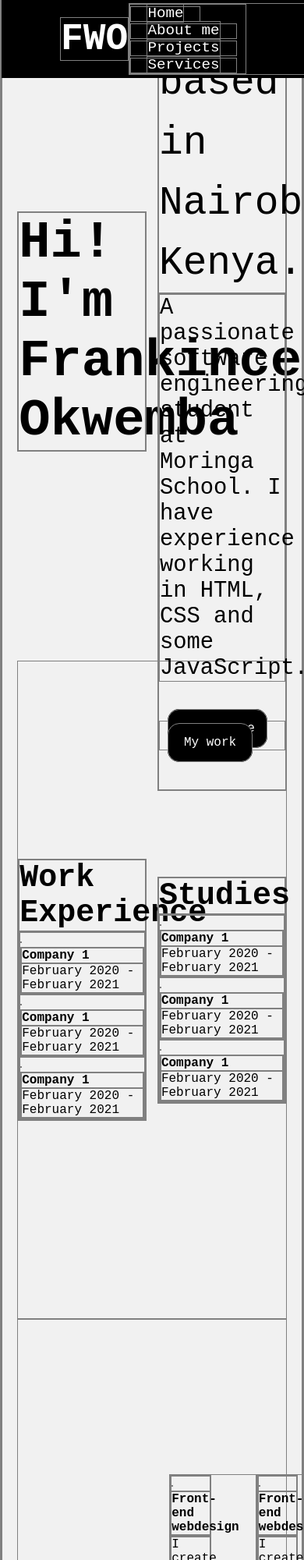
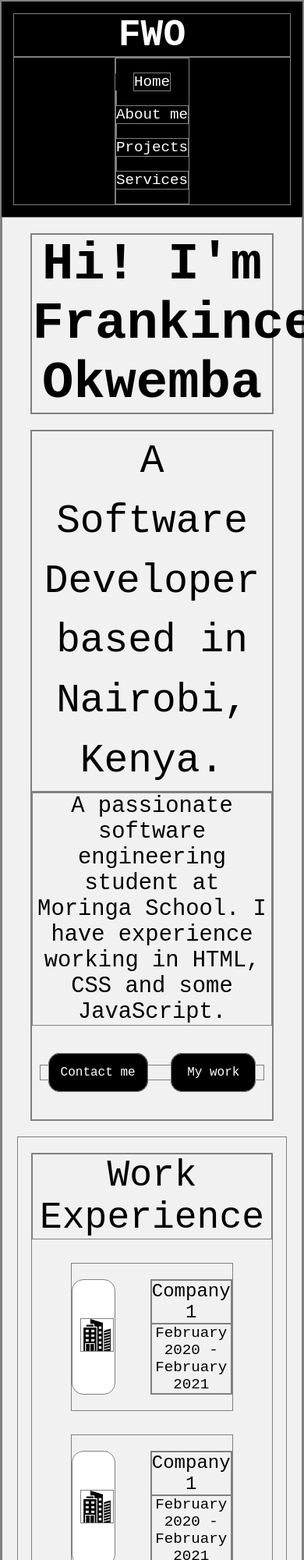
Before and after one commit to Frank-incense/my-personal-website, a plain HTML site: page index.html in a window 390 px wide. Shown: the top 2000 px of the page at 78% size. Drawn offline with Linux system fonts and the light colour scheme.

Commit message:
Mobile responsivenes using media querries

```diff
--- a/index.html
+++ b/index.html
@@ -56,21 +56,30 @@
                 <h3>Work Experience</h3>
                 <div class="companies">
                     <div class="templates">
-                        <img src="" alt="" >
+                        <div class="company-logos">
+                            <img src="./images/company.png" alt="" >
+                        </div>
+
                         <div class="desc">
                             <h4>Company 1</h4>
                             <p>February 2020 - February 2021</p>
                         </div>
                     </div>
                     <div class="templates">
-                        <img src="" alt="" >
+                        <div class="company-logos">
+                            <img src="./images/company.png" alt="" >
+                        </div>
+
                         <div class="desc">
                             <h4>Company 1</h4>
                             <p>February 2020 - February 2021</p>
                         </div>
                     </div>
                     <div class="templates">
-                        <img src="" alt="" >
+                        <div class="company-logos">
+                            <img src="./images/company.png" alt="" >
+                        </div>
+
                         <div class="desc">
                             <h4>Company 1</h4>
                             <p>February 2020 - February 2021</p>
@@ -83,21 +92,27 @@
                 <h3>Studies</h3>
                 <div class="companies">
                     <div class="templates">
-                        <img src="" alt="" >
+                        <div class="company-logos">
+                            <img src="./images/company.png" alt="" >
+                        </div>
                         <div class="desc">
                             <h4>Company 1</h4>
                             <p>February 2020 - February 2021</p>
                         </div>
                     </div>
                     <div class="templates">
-                        <img src="" alt="" >
+                        <div class="company-logos">
+                            <img src="./images/company.png" alt="" >
+                        </div>
                         <div class="desc">
                             <h4>Company 1</h4>
                             <p>February 2020 - February 2021</p>
                         </div>
                     </div>
                     <div class="templates">
-                        <img src="" alt="" >
+                        <div class="company-logos">
+                            <img src="./images/company.png" alt="" >
+                        </div>
                         <div class="desc">
                             <h4>Company 1</h4>
                             <p>February 2020 - February 2021</p>
@@ -112,44 +127,47 @@
             <div class="projects">
                 <div class="left">
                     <div>
-                        <img src="" alt="">
-                    </div>
-                   <h4>Front-end webdesign</h4>
-                </div>
-                <div class="right">
-                    <p>
-                        I create the visual and interactive parts of a website or web
-                        application that users see and interact with directly.
-                    </p>
-                    <div>
-                        <a href="#"><img src="" alt=""></a>
+                        <a href="#"><img src="./images/news-page.png" alt=""></a>
+                        <h4>Front-end webdesign</h4>
                     </div>
                 </div>
-            </div>
-            <div class="projects">
+
                 <div class="left">
                     <div>
-                        <img src="" alt="">
+                        <a href="#"><img src="./images/recipe-page.png" alt=""></a>
+                        <h4>Front-end webdesign</h4>
                     </div>
-                    <h4>Front-end webdesign</h4>
+
                 </div>
-                <div class="right">
-                    <p>
-                        I create the visual and interactive parts of a website or web
-                        application that users see and interact with directly.
-                    </p>
+                <div class="left">
                     <div>
-                        <a href="#"><img src="" alt=""></a>
+                        <a href="#"><img src="./images/portfolio.png" alt=""></a>
+                        <h4>Front-end webdesign</h4>
                     </div>
+
+                </div>
+                <div class="left">
+                    <div>
+                        <a href="#"><img src="./images/accordion.png" alt=""></a>
+                        <h4>Front-end webdesign</h4>
+                    </div>
+
                 </div>
             </div>
         </section>
         <section id="services">
+            <h1>Coming soon!</h1>
 
         </section>
+
     </main>
     <footer id="footer">
-
+        <p class="copy-right"></p>
+        <div>
+            <a href="" target="_blank"><img src="./images/" alt=""></a>
+            <a href="" target="_blank"><img src="./images/linkedin.png" alt=""></a>
+            <a href="" target="_blank"><img src="./images/github.png" alt=""></a>
+        </div>
     </footer>
     <script src=""></script>
 </body>
--- a/styles.css
+++ b/styles.css
@@ -18,6 +18,7 @@
     z-index: 2;
     border: 0;
 }
+
 #header h1 {
     font-size: 3em;
     align-self: center;
@@ -25,6 +26,7 @@
 }
 nav {
     align-self: center;
+
 }
 
 nav ul{
@@ -42,10 +44,41 @@ li a {
     margin: 20px;
     font-size: 1.2em;
 }
+/* Mobile response */
+@media only screen and (max-width: 1000px){
+    #header {
+        display: block;
+        position: relative;
+        padding: 15px;
+        height: fit-content;
+    }
+    nav {
+        margin: auto;
 
+    }
+    #header h1 {
+        text-align: center;
+        margin: auto;
+    }
+    nav ul {
+        margin: auto;
+    }
+    ul, li, a{
+        width: fit-content;
+        margin: 0;
+        padding: 0;
+    }
+    ul li a{
+        margin: auto;
+        display: block;
+        text-align: center;
+    }
+}
 #main {
     background-color: #f1f1f1;
 }
+
+
 #introduction, #about-me, #projects, #services{
     width: 90%;
     height: 100vh;
@@ -53,7 +86,15 @@ li a {
     align-items: center;
     margin: auto;
     justify-content: space-between;
-
+}
+/* Mobile response */
+@media only screen and (max-width: 1000px){
+    #introduction, #about-me, #projects, #services{
+        display: block;
+        margin: auto;
+        text-align: center;
+        height: auto;
+    }
 }
 h1 {
     font-size: 4.2em;
@@ -66,6 +107,13 @@ h3 {
 }
 .left, .right{
     width: 48%;
+}
+/* Mobile response */
+@media only screen and (max-width: 1000px){
+    .left, .right {
+        width: 90%;
+        margin: 20px auto;
+    }
 }
 #introduction .right h3 {
     font-weight: 400;
@@ -92,9 +140,83 @@ h3 {
 .buttons a:nth-child(2){
     padding: 15px 20px ;
 }
-
-
-/* Mobile design */
-@media screen {
+#about-me {
+    justify-content: space-around;
 
 }
+.templates {
+    display: flex;
+    margin: 30px 50px;
+    padding: 20px 0;
+}
+.company-logos {
+    max-width: 100px;
+    border-radius: 15px;
+    background-color: white;
+    align-content: center;
+}
+.company-logos img {
+    width: 80%;
+    margin: 10px;
+}
+.companies {
+    border: 2px;
+    border-radius: 25px;
+    height:  70%;
+}
+.left h3, .right h3 {
+    font-size: 3em;
+    font-weight: 400;
+}
+.desc {
+    align-self: center;
+    margin-left: 45px;
+}
+.desc h4 {
+    font-size: 1.5em;
+    font-weight: 500;
+}
+.desc p {
+    font-size: 1.2em;
+    font-weight: 100;
+}
+#projects {
+    display: block;
+    align-content: center;
+}
+.projects {
+    display: flex;
+    justify-content: space-around;
+    flex-direction: row;
+    flex-wrap: wrap;
+}
+
+.projects .left {
+    width: 30%;
+    border-radius: 15px;
+    background-color: white;
+    padding: 15px;
+    margin: 10px;
+}
+.projects .left img {
+    width: 100%;
+}
+#services h1 {
+    margin: auto;
+    text-align: center;
+    font-size: 5em;
+    font-weight: 400;
+}
+#footer {
+
+}
+@media only screen and (max-width: 1000px){
+    .projects .left {
+        width: 45%;
+    }
+    section#services{
+        height: 50vh;
+        align-content: center;
+    }
+
+}
```
Also changed, not shown: images/accordion.png (added), images/company.png (added), images/news-page.png (added), images/portfolio.png (added), images/recipe-page.png (added).
